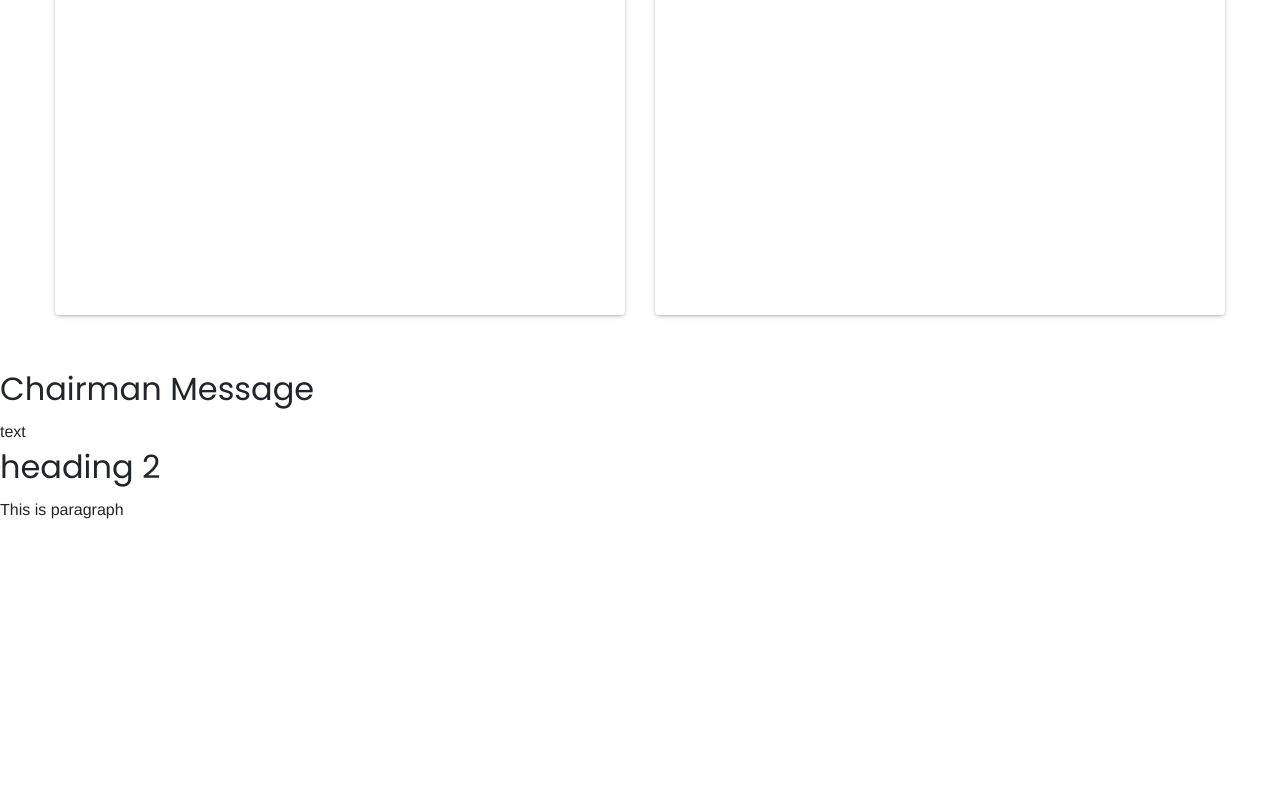
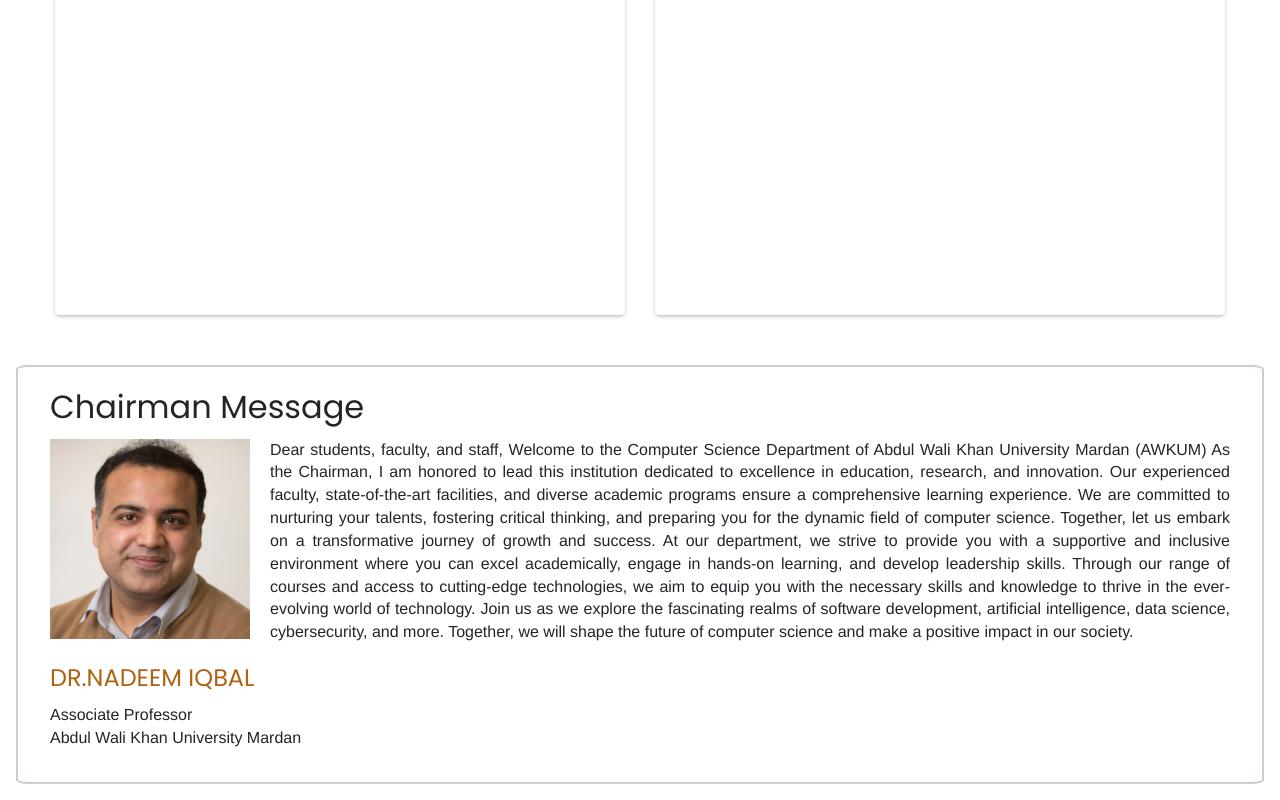
Before and after one commit to AbbasKhanCodes/CS_Department_Website_MERN_Frontend, a React (Vite) app: page /csawkum in a window 1280 px wide. Shown: the part 1188-1988 px from the top of the page. Before the commit the page ends 1726 px from the top, so only its background shows below. Built offline with nearby package versions, Linux system fonts and the light colour scheme.

Commit message:
finished Chairman Message section

```diff
--- a/src/components/ChairmanMessage/ChairmanMessage.jsx
+++ b/src/components/ChairmanMessage/ChairmanMessage.jsx
@@ -3,11 +3,48 @@
 function ChairmanMessage() {
   return (
     <>
-      <div>
+      <div className={`${Styles.chairmanMessageContainer}`}>
         <h2>Chairman Message</h2>
-        <div>text</div>
-        <h2>heading 2</h2>
-        <p>This is paragraph</p>
+
+        {/* Profile Image & Message Text */}
+        <div className="clearfix">
+          <img
+            className={`${Styles.chairmanImg}`}
+            src="../images/faculty/nadeemIqbal.jpg"
+            alt="Picture of Nadeem Iqbal"
+          />
+
+          <p className={`${Styles.chairmanMessage}`}>
+            Dear students, faculty, and staff, Welcome to the Computer Science
+            Department of Abdul Wali Khan University Mardan (AWKUM) As the
+            Chairman, I am honored to lead this institution dedicated to
+            excellence in education, research, and innovation. Our experienced
+            faculty, state-of-the-art facilities, and diverse academic programs
+            ensure a comprehensive learning experience. We are committed to
+            nurturing your talents, fostering critical thinking, and preparing
+            you for the dynamic field of computer science. Together, let us
+            embark on a transformative journey of growth and success. At our
+            department, we strive to provide you with a supportive and inclusive
+            environment where you can excel academically, engage in hands-on
+            learning, and develop leadership skills. Through our range of
+            courses and access to cutting-edge technologies, we aim to equip you
+            with the necessary skills and knowledge to thrive in the
+            ever-evolving world of technology. Join us as we explore the
+            fascinating realms of software development, artificial intelligence,
+            data science, cybersecurity, and more. Together, we will shape the
+            future of computer science and make a positive impact in our
+            society.
+          </p>
+        </div>
+
+        {/* Profile Details */}
+        <div>
+          <h4 className={`${Styles.chairmanName}`}> DR.NADEEM IQBAL</h4>
+          <p>
+            Associate Professor <br />
+            Abdul Wali Khan University Mardan
+          </p>
+        </div>
       </div>
     </>
   );
--- a/src/components/ChairmanMessage/ChairmanMessageStyle.module.css
+++ b/src/components/ChairmanMessage/ChairmanMessageStyle.module.css
@@ -0,0 +1,21 @@
+.chairmanMessageContainer {
+  margin: 1rem;
+  padding: 1rem 2rem;
+
+  border: 2px solid rgb(211, 203, 203);
+  border-radius: 1%;
+}
+.chairmanImg {
+  float: left;
+  margin-right: 20px;
+  margin-bottom: 20px;
+  width: 200px;
+}
+
+p.chairmanMessage {
+  text-align: justify;
+}
+
+.chairmanName {
+  color: #ad6314;
+}
```
Also changed, not shown: public/images/faculty/nadeemIqbal.jpg, public/images/faculty/nadeemIqbalSmall.jpg (added).
